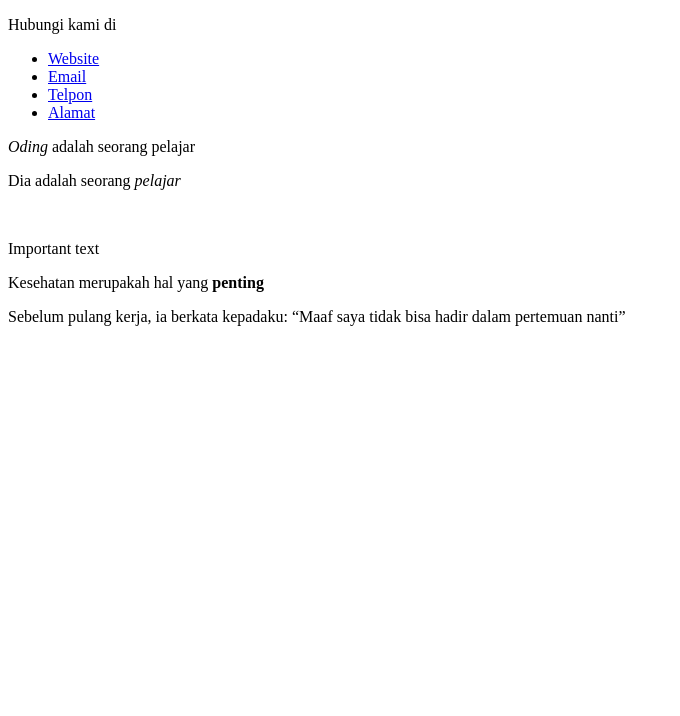
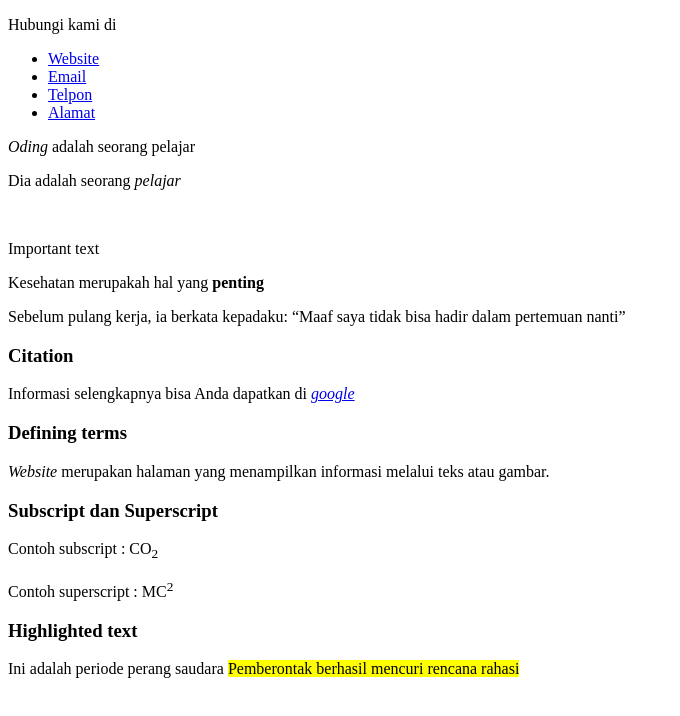
Before and after one commit to muhharuntahir/belajar-html, a plain HTML site: page belajar 1 - html dasar/inline-formatting-text.html in a window 1280 px wide. Shown: the whole page, without its empty margins (0-680 px from the left). Drawn offline with Linux system fonts and the light colour scheme.

Commit message:
Belajar HTML dasar : Inline Formatting Text

```diff
--- a/belajar 1 - html dasar/inline-formatting-text.html
+++ b/belajar 1 - html dasar/inline-formatting-text.html
@@ -20,5 +20,18 @@
 <p>Important text</p>
 <p>Kesehatan merupakah hal yang <strong>penting</strong></p>
 <p>Sebelum pulang kerja, ia berkata kepadaku: <q>Maaf saya tidak bisa hadir dalam pertemuan nanti</q></p>
+<h3>Citation</h3>
+<p>Informasi selengkapnya bisa Anda dapatkan di <cite><a href="http://www.google.com">google</a></cite></p>
+
+<h3>Defining terms</h3>
+<p><dfn>Website</dfn> merupakan halaman yang menampilkan informasi melalui teks atau gambar.</p>
+
+<h3>Subscript dan Superscript</h3>
+<p>Contoh subscript : CO<sub>2</sub></p>
+<p>Contoh superscript : MC<sup>2</sup></p>
+
+<h3>Highlighted text</h3>
+<p>Ini adalah periode perang saudara <mark>Pemberontak berhasil mencuri rencana rahasi</mark></p>
+
 </body>
 </html>
```
